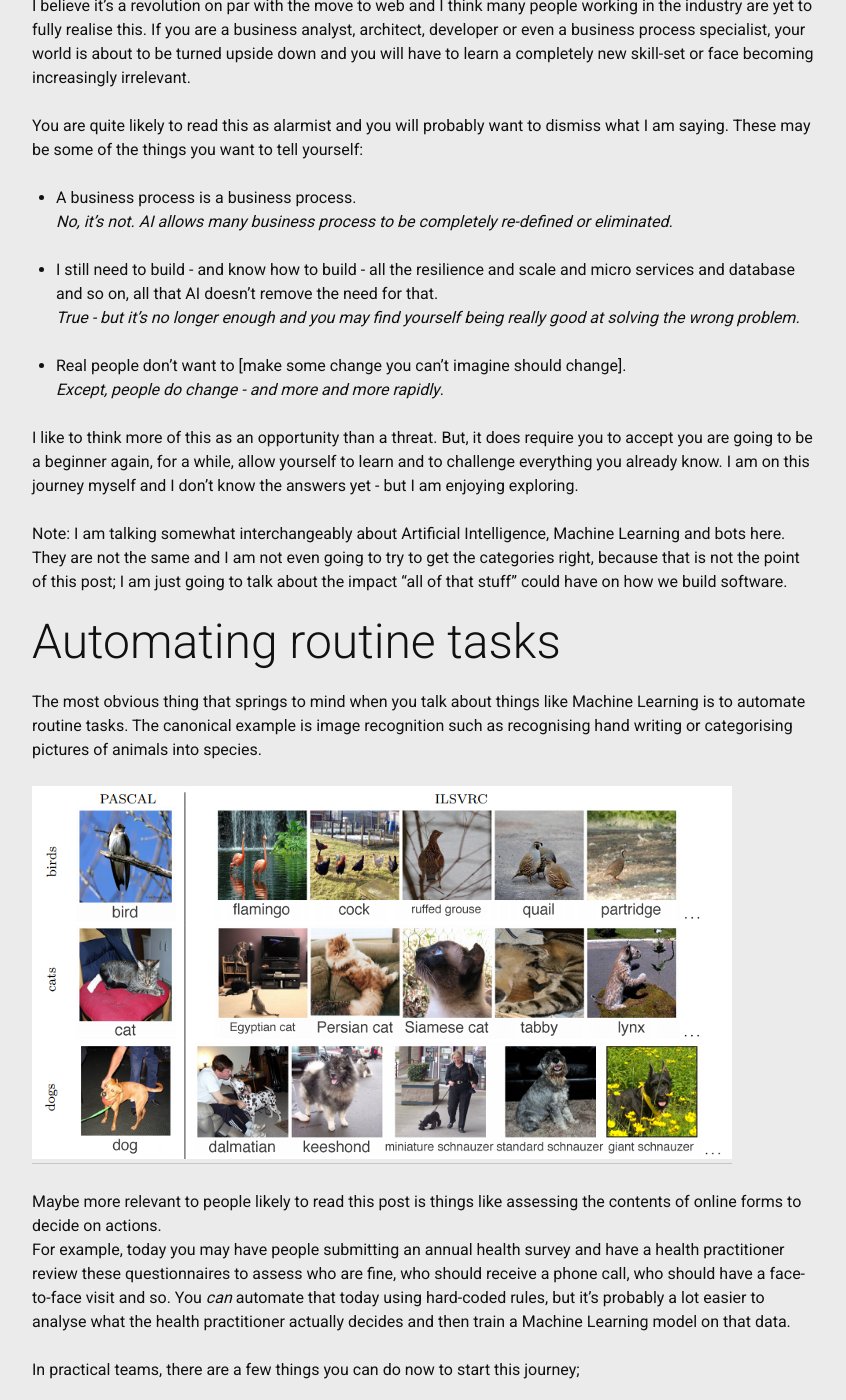
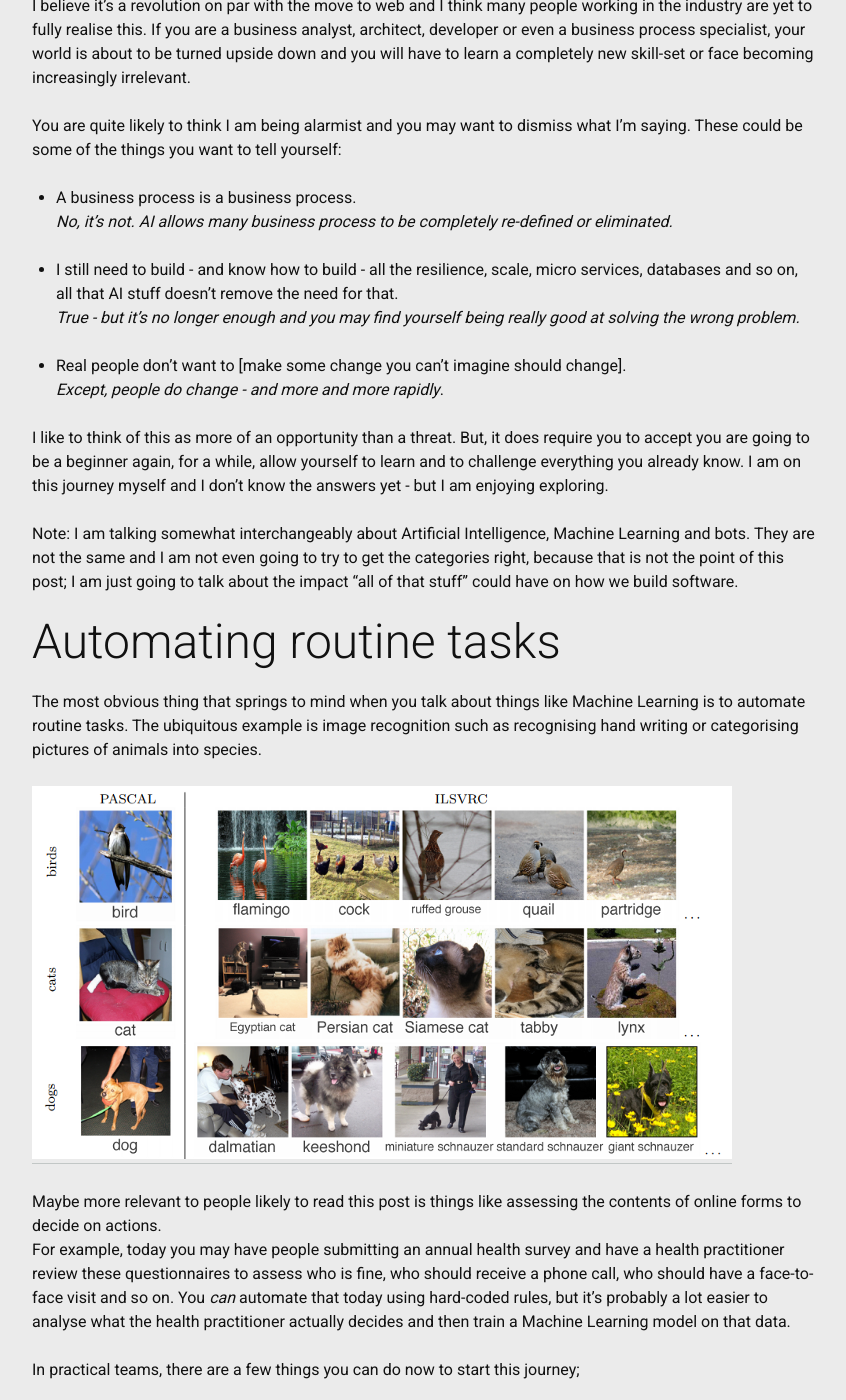
Before and after one commit to flytzen/blog, a Jekyll site: the page built from _posts/2019-08-14-ai-will-fundamentally-change-software.md, in a window 1280 px wide and 1400 px high, scrolled down 473 px. Shown: the whole window, without its empty margins (216-1062 px from the left). Built offline with Jekyll 4.4.1, drawn with Linux system fonts in a browser that asks for light colours; comment, search, counter and statistics services are not loaded; some of the changed text lies outside the part shown.

Commit message:
Minor edits

```diff
--- a/_posts/2019-08-14-ai-will-fundamentally-change-software.md
+++ b/_posts/2019-08-14-ai-will-fundamentally-change-software.md
@@ -11,49 +11,49 @@ Artificial Intelligence/Machine Learning/bots are set to fundamentally change ho
 
 I believe it's a revolution on par with the move to web and I think many people working in the industry are yet to fully realise this. If you are a business analyst, architect, developer or even a business process specialist, your world is about to be turned upside down and you will have to learn a completely new skill-set or face becoming increasingly irrelevant.
 
-You are quite likely to read this as alarmist and you will probably want to dismiss what I am saying. These may be some of the things you want to tell yourself:
+You are quite likely to think I am being alarmist and you may want to dismiss what I'm saying. These could be some of the things you want to tell yourself:
 
 - A business process is a business process.
 *No, it's not. AI allows many business process to be completely re-defined or eliminated.*
 
-- I still need to build - and know how to build - all the resilience and scale and micro services and database and so on, all that AI doesn't remove the need for that.
+- I still need to build - and know how to build - all the resilience, scale, micro services, databases and so on, all that AI stuff doesn't remove the need for that.
 *True - but it's no longer enough and you may find yourself being really good at solving the wrong problem.*
 
 - Real people don't want to [make some change you can't imagine should change].
 *Except, people do change - and more and more rapidly*.
 
 
-I like to think more of this as an opportunity than a threat. But, it does require you to accept you are going to be a beginner again, for a while, allow yourself to learn and to challenge everything you already know. I am on this journey myself and I don't know the answers yet - but I am enjoying exploring.
+I like to think of this as more of an opportunity than a threat. But, it does require you to accept you are going to be a beginner again, for a while, allow yourself to learn and to challenge everything you already know. I am on this journey myself and I don't know the answers yet - but I am enjoying exploring.
 
-Note: I am talking somewhat interchangeably about Artificial Intelligence, Machine Learning and bots here. They are not the same and I am not even going to try to get the categories right, because that is not the point of this post; I am just going to talk about the impact "all of that stuff" could have on how we build software.
+Note: I am talking somewhat interchangeably about Artificial Intelligence, Machine Learning and bots. They are not the same and I am not even going to try to get the categories right, because that is not the point of this post; I am just going to talk about the impact "all of that stuff" could have on how we build software.
 
 # Automating routine tasks
-The most obvious thing that springs to mind when you talk about things like Machine Learning is to automate routine tasks. The canonical example is image recognition such as recognising hand writing or categorising pictures of animals into species.
+The most obvious thing that springs to mind when you talk about things like Machine Learning is to automate routine tasks. The ubiquitous example is image recognition such as recognising hand writing or categorising pictures of animals into species.
 
 [![Picure of photos classified into animal species](/assets/ClassifyPictures.png)](https://towardsdatascience.com/deep-learning-for-image-classification-why-its-challenging-where-we-ve-been-and-what-s-next-93b56948fcef)
 
 
 Maybe more relevant to people likely to read this post is things like assessing the contents of online forms to decide on actions.
-For example, today you may have people submitting an annual health survey and have a health practitioner review these questionnaires to assess who are fine, who should receive a phone call, who should have a face-to-face visit and so. You *can* automate that today using hard-coded rules, but it's probably a lot easier to analyse what the health practitioner actually decides and then train a Machine Learning model on that data.
+For example, today you may have people submitting an annual health survey and have a health practitioner review these questionnaires to assess who is fine, who should receive a phone call, who should have a face-to-face visit and so on. You *can* automate that today using hard-coded rules, but it's probably a lot easier to analyse what the health practitioner actually decides and then train a Machine Learning model on that data.
 
 In practical teams, there are a few things you can do now to start this journey;
 - Understand that it's not about getting to 100% accuracy. In most cases, Machine Learning models will spit out a **probability** so you can put a rule in to say that when that probability is less than, say, 90% then this thing is referred to a human being for assessment.
 This data can then be used to further refine the model, making it ever more accurate (you should also randomly refer some high-probability cases to a human on an ongoing basis to check and adjust the model over time).
 
-- Think about setting your software up so you can start gathering the data: Without a training set, you can't train the model in the first place. So build the system so 100% of cases go to a human for now and design it so the *decision* is clearly recorded along with the original input.
+- Think about setting your software up so you can start gathering the data; without a training set, you can't train the model in the first place. So build the system so 100% of cases go to a human for now and design it so the *decision* is clearly recorded along with the original input.
 That thing about recording the decision clearly is very often overlooked when you are just focused on the process and you are not thinking about the future potential for using Machine Learning.
 Once you have had some data through, you can start training a model - and the UI you built stays relevant for dealing with the edge cases.
 
 # Understanding what is normal
 A much more subtle - and potentially pervasive - application is when a system starts to learn what's "normal" and start to react on its own when things are "not normal".
 
-One of the best examples at the moment is [Azure Application Insights](https://docs.microsoft.com/en-us/azure/azure-monitor/app/app-insights-overview). When you add App Insights to your system, it starts recording a lot of information, including requests, dependency calls, errors etc etc. You can, of course, view this in the traditional way but App Insights will also use Machine Learning to automatically build up a baseline of what's normal and alert you when something is not normal.
-For example, you may get an alert saying "between 10:03 and 10:07am 5% of calls to [some dependency] failed - normally only 1% fail". Or similar things for duration or request volume etc. The key thing here is that you do not need to set up any special rules to get these alerts, the machine learning model figures it out on its own.
+One of the best examples at the moment is [Azure Application Insights](https://docs.microsoft.com/en-us/azure/azure-monitor/app/app-insights-overview). When you add App Insights to your system, it starts recording a lot of information, including requests, dependency calls, errors etc. You can, of course, view this in the traditional way but App Insights will also use Machine Learning to automatically build up a baseline of what's normal and alert you when something is not normal.
+For example, you may get an alert saying "between 10:03 and 10:07 5% of calls to [some dependency] failed - normally only 1% fail". Or similar alerts for duration or request volume etc. The key thing here is that you do not need to set up any special rules to get these alerts, the machine learning model figures it out on its own.
 ![Example alert from Application Insights](/assets/AppInsightsAutoDetection.png)
 
 Azure also has similar things for security, threat detection and logins, where they establish a baseline for "normal" and alert you to unusual things.
 
-You can use this approach in many different ways in your own software. For example, a known indicator of mental health problems is if someone all of a sudden starts working a lot more hours. So you could use Machine Learning to automatically establish a baseline for "normal" hours *for each individual* in your company (assuming they record timesheets) and flag it up to their manager if all of a sudden their patterns change, giving you a chance to intervene early. There are standard tools out there to help you with that, including [Azure's Anomaly Detector](https://azure.microsoft.com/en-gb/services/cognitive-services/anomaly-detector/).
+You can use this approach in many different ways in your own software. For example, a known indicator of stress is if someone all of a sudden starts working a lot more hours. So you could use Machine Learning to automatically establish a baseline for "normal" hours *for each individual* in your company (assuming they record timesheets) and flag it up to their manager if all of a sudden their patterns change, giving you a chance to intervene early before a wider mental health issue develops. There are standard tools out there to help you with that, including [Azure's Anomaly Detector](https://azure.microsoft.com/en-gb/services/cognitive-services/anomaly-detector/).
 
 When you are designing systems, these kind of technologies need to be in your mind. Do you rely on someone manually checking for deviations or do you have alerts or hard-coded rules to detect anomalies?
 
@@ -64,7 +64,7 @@ When you receive a text message on your phone or an IM on LinkedIn, you will oft
 
 You may have similar things in a UI where, for example, the system learns over time what kind and level of expenses a person normally records and alerts them if they enter something that is unusual for them. These are not system-wide rules, simply knowing that it's normal for a particular individual to claim £50 for train tickets, but not £500. Or maybe that when you record mileage, more often than not it's to a particular location so it can auto-suggest the description and distance.
 
-The list of examples get longer, the more you allow yourself to think about it, starting with detecting deviations from normal to understanding what you probably meant and suggesting that. [Google's Autodraw experiment](https://www.autodraw.com/) is an amazing example of this.
+The list of examples get longer the more you allow yourself to think about it, starting with detecting deviations from normal to understanding what you probably meant and suggesting that. [Google's Autodraw experiment](https://www.autodraw.com/) is an amazing example of this.
 
 When you are thinking about both UX and business processes - these kind of technologies need to be in your mind. Are there places where users make mistakes and we can help them not to? Are there whole new categories of problems we simply haven't been able to solve before?
 One thing's for sure, this is becoming the new normal so you need to incorporate it in your design thinking.
@@ -119,8 +119,8 @@ The best way I can achieve that is by seeing as many examples as I can. That mea
 
 
 As a secondary goal, I also want to learn enough about the practical realities that I can at least do a proof-of-concept in order to show that there could be value.
-For example, I have identified some client scenarios that can benefit from automating classification as described above. I can use high-level tools, such as [ML.Nets Model Builder](https://marketplace.visualstudio.com/items?itemName=MLNET.07) to do a proof-of-concept without understanding the difference between a Bayes Classifier and a Logistic Regression algorithm, knowing how to do hyperparameter tuning or even clean my data that much. Would I put the result into production? Of course not. But if I can show a model that has 80% accuracy after tinkering for a couple of hours, I can create the business case for engaging a data scientist to build the real thing. And yes, I am learning Jupyter Notebooks and all that as well, but the truth is that I don't actually need the grown-up tools yet.
+For example, I have identified some client scenarios that can benefit from automating classification as described above. I can use high-level tools, such as [ML.Nets Model Builder](https://marketplace.visualstudio.com/items?itemName=MLNET.07) to do a proof-of-concept without understanding the difference between a Bayes Classifier and a Logistic Regression algorithm, knowing how to do hyperparameter tuning or even clean my data that much. Would I put the result into production? Of course not. But if I can show a model that has 80% accuracy after tinkering for a couple of hours, I can create the business case for engaging a data scientist to build the real thing. And yes, I am learning how to use [Jupyter Notebooks](https://jupyter.org/) and all that as well, but the truth is that I don't actually need the grown-up tools yet.
 
 At [NewOrbit](https://neworbit.co.uk) we are actively embracing this journey. We are working on training programs for everyone from sales, through business analysts to developers so they can help our customers take advantage of this revolution in software design. We are also building some of our own products in order to test our skills and showcase what's possible (and to have a bit of fun along the way).
 
-Are you learning AI? Do you think this will affect software design as much as I do? Leave a comment with your views or contact me on [Twitter](https://twitter.com/flytzen) - I'd love to discuss this with more people.
+Are you learning AI? Do you think this will affect software design as much as I do? Leave a comment with your views or contact me on [Twitter](https://twitter.com/flytzen) - I'd love to hear what you think.
```
Also changed, not shown: other parts of _posts/2019-08-14-ai-will-fundamentally-change-software.md (+4 -4 lines), 2 other files.
